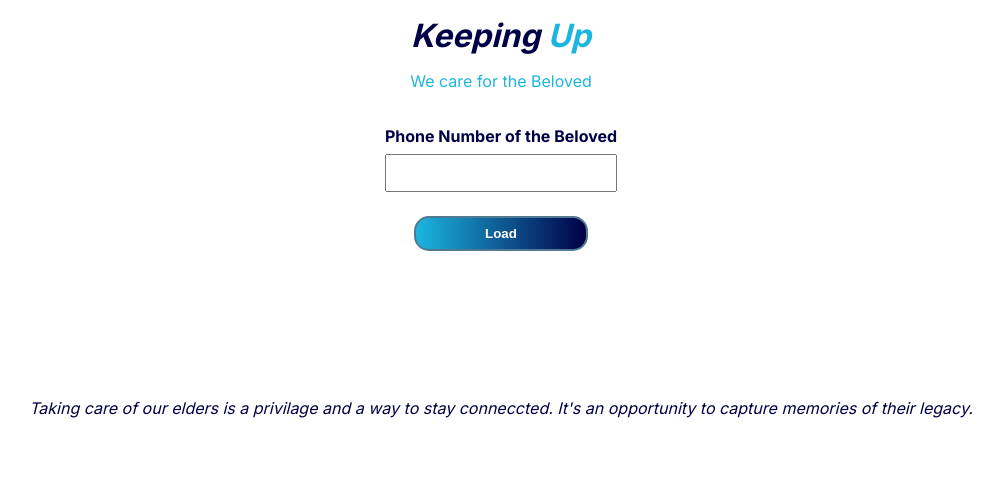
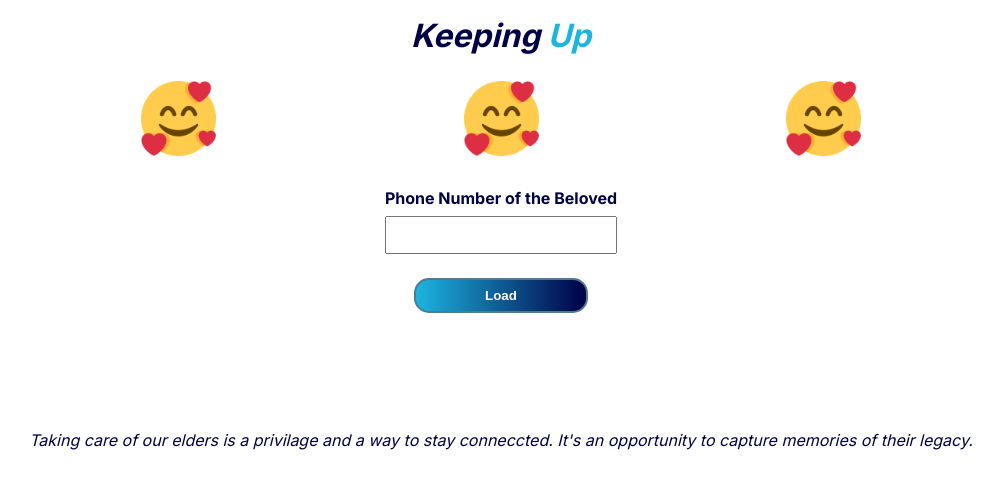
Before and after one commit to jcsmileyjr/elder, a Next.js app: page / in a window 1280 px wide. Shown: the top 488 px of the page, without its empty margins (139-1142 px from the left). Built offline with nearby package versions, Linux system fonts and the light colour scheme.

Commit message:
Feature - Landing Page: Add logo images

```diff
--- a/src/app/page.js
+++ b/src/app/page.js
@@ -1,6 +1,8 @@
 "use client"
 import styles from './page.module.css';
 import { useRouter } from 'next/navigation';
+import Image from 'next/image';
+import SmileyHeart from "./smiley-heart.png"
 
 const Home = () => {
   const router = useRouter() // Routes a user to another page
@@ -12,7 +14,11 @@ const Home = () => {
             </div>
             </header>
             <main className={styles.main}>
-                <p className={styles.CTAMessage}>We care for the Beloved</p>
+                <div className={styles.logos}>
+                  <Image src={SmileyHeart} width={75} height={75} alt="Smiley Face with hearts" />
+                  <Image src={SmileyHeart} width={75} height={75} alt="Smiley Face with hearts" />
+                  <Image src={SmileyHeart} width={75} height={75} alt="Smiley Face with hearts" />
+                </div>
                 <div className={styles.phoneNumberContainer}>
                     <label htmlFor="phoneNumber" className={styles.label}>Phone Number of the Beloved</label>
                     <input type="tel" id="phoneNumber" className={styles.inputfield}></input>
@@ -20,7 +26,6 @@ const Home = () => {
                         Load
                     </button>
                 </div>
-
                 <p className={styles.emotionalMessage}>Taking care of our elders is a privilage and a way to stay conneccted. It's an opportunity to capture memories of their legacy. </p>
             </main>
         </div>
--- a/src/app/page.module.css
+++ b/src/app/page.module.css
@@ -33,6 +33,14 @@
 .appNameSecondary {
   color: #1CB5E0;
   font-weight: bold;
+}
+
+.logos {
+  display: flex;
+  justify-content: space-evenly;
+  width: 100%;
+  margin-top: 10px;
+  margin-bottom: 2rem;
 }
 
 /*Main Content*/
```
Also changed, not shown: src/app/smiley-heart.png (added).
